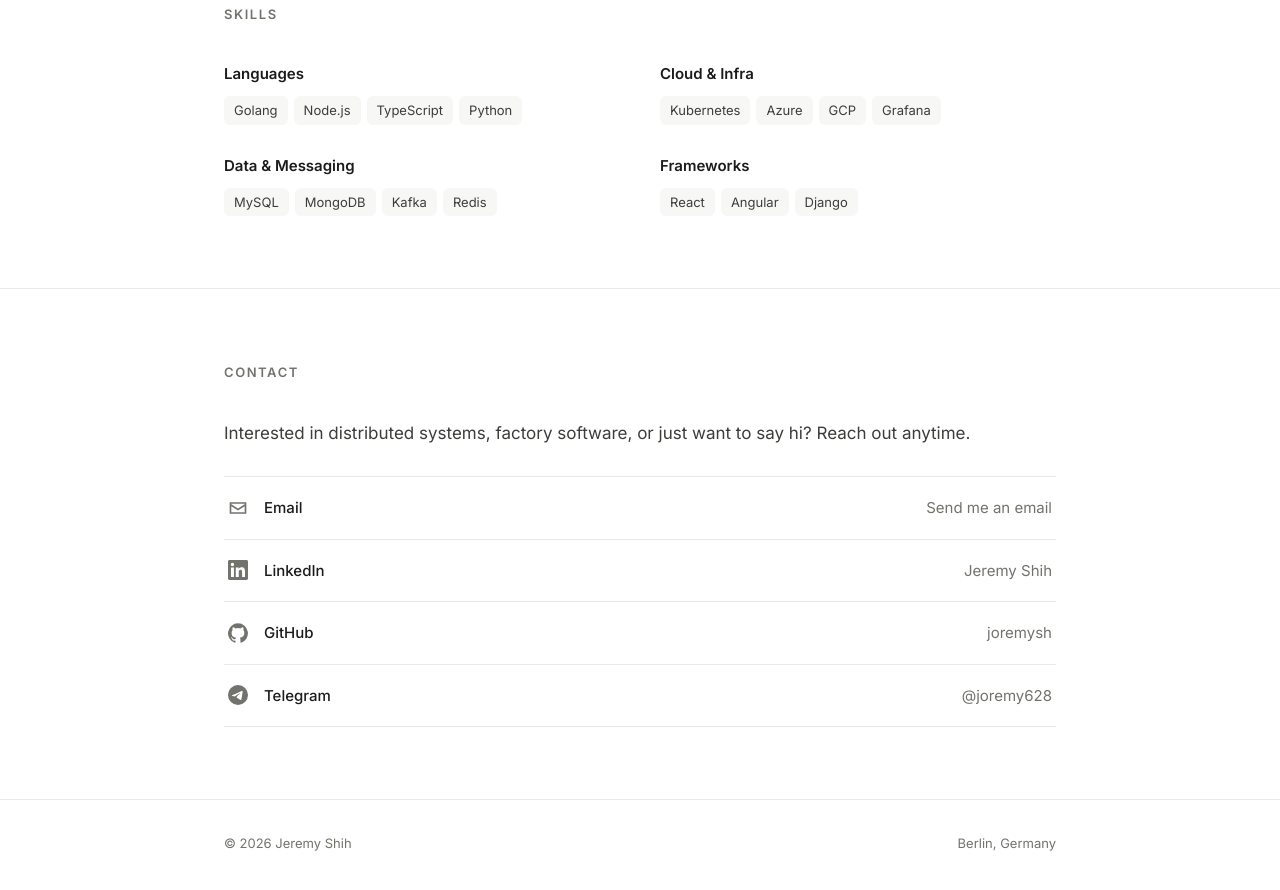
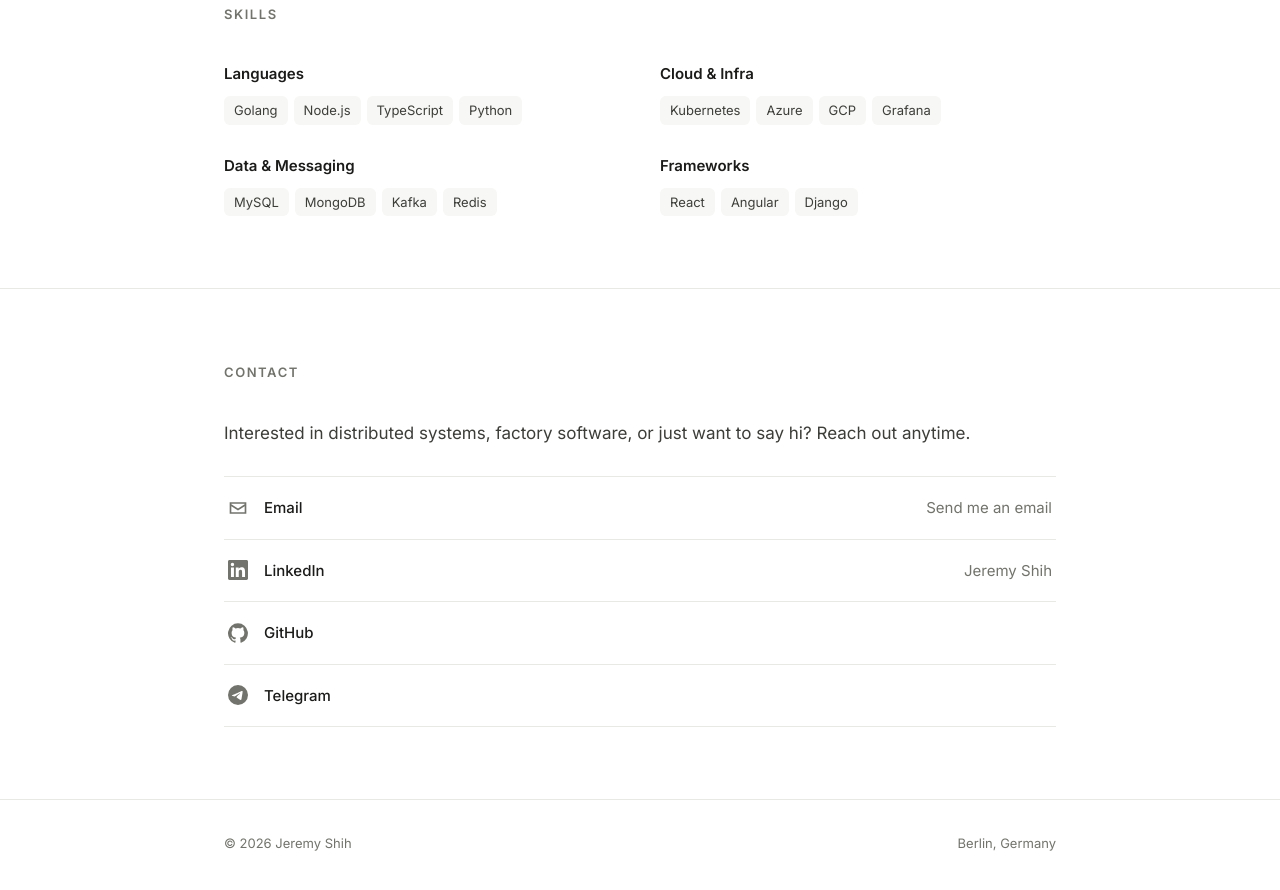
Before and after one commit to joremysh/joremysh.github.io, a plain HTML site: page index.html in a window 1280 px wide. Shown: the part 3566-4456 px from the top of the page. Drawn offline with Linux system fonts and the light colour scheme.

Commit message:
Remove usernames from GitHub and Telegram contact links
Co-Authored-By: Claude Opus 5.5 <noreply@anthropic.com>
Claude-Session: https://claude.ai/code/session_011ZMknxeYo887eKAN4enyJF

```diff
--- a/index.html
+++ b/index.html
@@ -601,11 +601,11 @@
         </a>
         <a href="https://github.com/joremysh" target="_blank" rel="noopener">
           <svg viewBox="0 0 24 24" aria-hidden="true"><path d="M12 .3a12 12 0 0 0-3.8 23.38c.6.12.83-.26.83-.57L9 21.07c-3.34.72-4.04-1.61-4.04-1.61-.55-1.39-1.34-1.76-1.34-1.76-1.08-.74.09-.73.09-.73 1.2.09 1.83 1.24 1.83 1.24 1.07 1.83 2.8 1.3 3.49 1 .1-.78.42-1.31.76-1.61-2.67-.3-5.47-1.33-5.47-5.93 0-1.31.47-2.38 1.24-3.22-.14-.3-.54-1.52.1-3.18 0 0 1-.32 3.3 1.23a11.5 11.5 0 0 1 6 0c2.28-1.55 3.29-1.23 3.29-1.23.64 1.66.24 2.88.12 3.18a4.65 4.65 0 0 1 1.23 3.22c0 4.61-2.8 5.63-5.48 5.92.42.36.81 1.1.81 2.22l-.01 3.29c0 .31.2.69.82.57A12 12 0 0 0 12 .3"/></svg>
-          <div><b>GitHub</b><span>joremysh</span></div>
+          <div><b>GitHub</b></div>
         </a>
         <a href="https://t.me/joremy628" target="_blank" rel="noopener">
           <svg viewBox="0 0 24 24" aria-hidden="true"><path d="M11.944 0A12 12 0 0 0 0 12a12 12 0 0 0 12 12 12 12 0 0 0 12-12A12 12 0 0 0 12 0a12 12 0 0 0-.056 0zm4.962 7.224c.1-.002.321.023.465.14a.506.506 0 0 1 .171.325c.016.093.036.306.02.472-.18 1.898-.962 6.502-1.36 8.627-.168.9-.499 1.201-.82 1.23-.696.065-1.225-.46-1.9-.902-1.056-.693-1.653-1.124-2.678-1.8-1.185-.78-.417-1.21.258-1.91.177-.184 3.247-2.977 3.307-3.23.007-.032.014-.15-.056-.212s-.174-.041-.249-.024c-.106.024-1.793 1.14-5.061 3.345-.48.33-.913.49-1.302.48-.428-.008-1.252-.241-1.865-.44-.752-.245-1.349-.374-1.297-.789.027-.216.325-.437.893-.663 3.498-1.524 5.83-2.529 6.998-3.014 3.332-1.386 4.025-1.627 4.476-1.635z"/></svg>
-          <div><b>Telegram</b><span>@joremy628</span></div>
+          <div><b>Telegram</b></div>
         </a>
       </div>
     </div>
```
